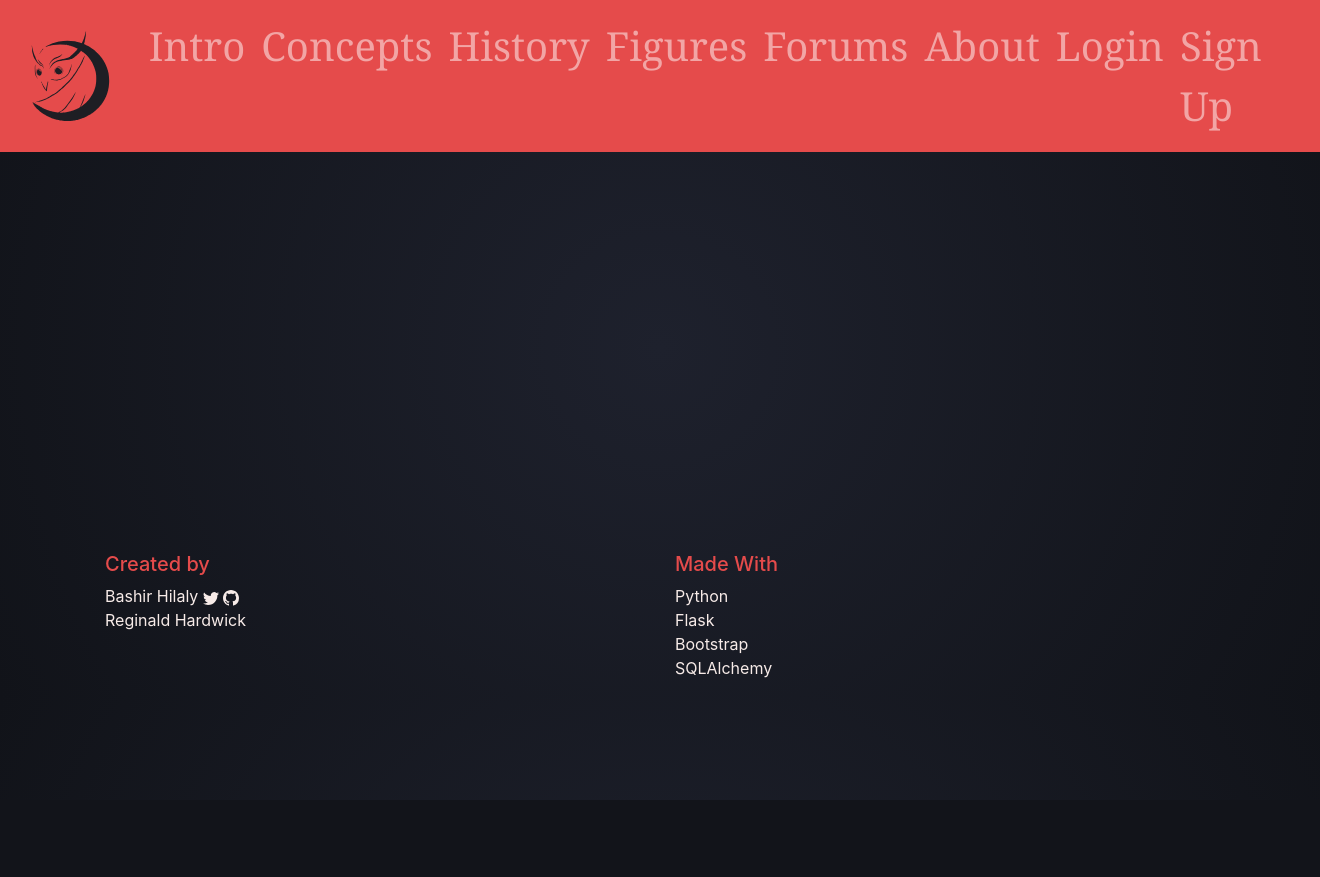
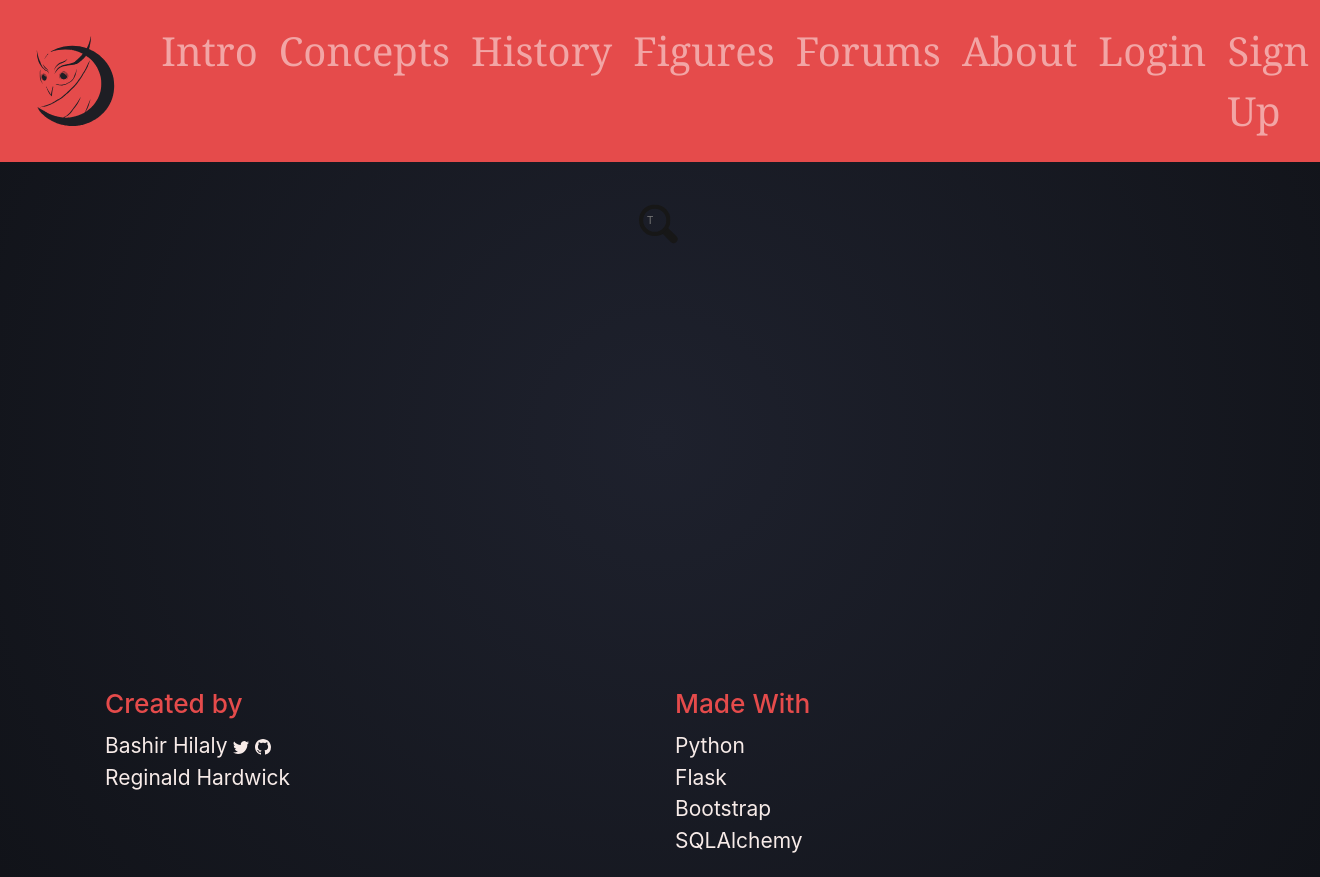
Before and after one commit to BashirHilaly/Gaiden, a Flask app: page /figures in a window 1320 px wide. Before the commit the page ends 800 px from the top, so only its background shows below. Run offline with Flask 2, Linux system fonts and the light colour scheme; data that the repository does not hold is empty; some libraries are stand-ins or nearby versions.

Commit message:
Final (I Think)

```diff
--- a/main.py
+++ b/main.py
@@ -1,6 +1,9 @@
 from website import create_app
+
 
 app = create_app()
 
+
+
 if __name__ == '__main__':
     app.run(debug=True)
--- a/website/templates/base.html
+++ b/website/templates/base.html
@@ -3,6 +3,7 @@
     <head>
         <meta charset="UTF-8" />
         <meta name="viewport" content="width=device-width, initial-scale=1">
+        <html lang="en"></html>
 
     <link
       rel="stylesheet"
@@ -16,7 +17,7 @@
       crossorigin="anonymous"
     />
 
-    <link href="css/style.css" rel="stylesheet">
+
 
     <title>{% block title %}Gaiden{% endblock %}</title>
 
--- a/website/templates/concepts.html
+++ b/website/templates/concepts.html
@@ -227,7 +227,7 @@
 
     <div class="hero-inner" id="section-0">
       <figure></figure>
-      <h2 class="hero__title" style="color: #E54B4B;">Logic</h2>
+      <h2 class="hero__title" style="color: #1d212b;">Logic</h2>
     </div>
 
     <div class="card" style="background-color: transparent; border-color: transparent;">
@@ -258,7 +258,7 @@
 <section class="hero">
     <div class="hero-inner" id="section-1">
       <figure></figure>
-      <h2 class="hero__title" style="color: #1d212b;">Metaphysics</h2>
+      <h2 class="hero__title" style="color: #E54B4B;">Metaphysics</h2>
     </div>
 
     <div class="card" style="background-color: transparent; border-color: transparent; ">
--- a/website/templates/figures.html
+++ b/website/templates/figures.html
@@ -251,7 +251,169 @@
     transform: none;
   }
 
+  * {
+    border: 0;
+    box-sizing: border-box;
+    margin: 0;
+    padding: 0;
+  }
+  :root {
+    font-size: calc(16px + (24 - 16)*(100vw - 320px)/(1920 - 320));
+  }
+
+  button, input {
+    font: 1em Hind, sans-serif;
+    line-height: 1.5em;
+  }
+  input {
+    color: #171717;
+  }
+  .search-bar {
+    display: flex;
+  }
+
+  .search-bar input,
+  .search-btn,
+  .search-btn:before,
+  .search-btn:after {
+    transition: all 0.25s ease-out;
+  }
+  .search-bar input,
+  .search-btn {
+    width: 3em;
+    height: 3em;
+  }
+  .search-bar input:invalid:not(:focus),
+  .search-btn {
+    cursor: pointer;
+  }
+  .search-bar,
+  .search-bar input:focus,
+  .search-bar input:valid  {
+    width: 100%;
+  }
+  .search-bar input:focus,
+  .search-bar input:not(:focus) + .search-btn:focus {
+    outline: transparent;
+  }
+  .search-bar {
+    margin: auto;
+    padding: 1.5em;
+    justify-content: center;
+    max-width: 30em;
+  }
+  .search-bar input {
+    background: transparent;
+    border-radius: 1.5em;
+    box-shadow: 0 0 0 0.4em #171717 inset;
+    padding: 0.75em;
+    transform: translate(0.5em,0.5em) scale(0.5);
+    transform-origin: 100% 0;
+    -webkit-appearance: none;
+    -moz-appearance: none;
+    appearance: none;
+  }
+  .search-bar input::-webkit-search-decoration {
+    -webkit-appearance: none;
+  }
+  .search-bar input:focus,
+  .search-bar input:valid {
+    background: #fff;
+    border-radius: 0.375em 0 0 0.375em;
+    box-shadow: 0 0 0 0.1em #d9d9d9 inset;
+    transform: scale(1);
+  }
+  .search-btn {
+    background: #171717;
+    border-radius: 0 0.75em 0.75em 0 / 0 1.5em 1.5em 0;
+    padding: 0.75em;
+    position: relative;
+    transform: translate(0.25em,0.25em) rotate(45deg) scale(0.25,0.125);
+    transform-origin: 0 50%;
+  }
+  .search-btn:before,
+  .search-btn:after {
+    content: "";
+    display: block;
+    opacity: 0;
+    position: absolute;
+  }
+  .search-btn:before {
+    border-radius: 50%;
+    box-shadow: 0 0 0 0.2em #f1f1f1 inset;
+    top: 0.75em;
+    left: 0.75em;
+    width: 1.2em;
+    height: 1.2em;
+  }
+  .search-btn:after {
+    background: #f1f1f1;
+    border-radius: 0 0.25em 0.25em 0;
+    top: 51%;
+    left: 51%;
+    width: .75em;
+    height: .25em;
+    transform: translate(0.2em,0) rotate(45deg);
+    transform-origin: 0 50%;
+  }
+  .search-btn span {
+    display: inline-block;
+    overflow: hidden;
+    width: 1px;
+    height: 1px;
+  }
+
+  /* Active state */
+  .search-bar input:focus + .search-btn,
+  .search-bar input:valid + .search-btn {
+    background: #E54B4B;
+    border-radius: 0 0.375em 0.375em 0;
+    transform: scale(1);
+  }
+  .search-bar input:focus + .search-btn:before,
+  .search-bar input:focus + .search-btn:after,
+  .search-bar input:valid + .search-btn:before,
+  .search-bar input:valid + .search-btn:after {
+    opacity: 1;
+  }
+  .search-bar input:focus + .search-btn:hover,
+  .search-bar input:valid + .search-btn:hover,
+  .search-bar input:valid:not(:focus) + .search-btn:focus {
+    background: #E54B4B;
+  }
+  .search-bar input:focus + .search-btn:active,
+  .search-bar input:valid + .search-btn:active {
+    transform: translateY(1px);
+  }
+
+  @media screen and (prefers-color-scheme: dark) {
+    input {
+      color: #f1f1f1;
+    }
+
+    .search-bar input {
+      box-shadow: 0 0 0 0.4em #f1f1f1 inset;
+    }
+    .search-bar input:focus,
+    .search-bar input:valid {
+      background: #3d3d3d;
+      box-shadow: 0 0 0 0.1em #3d3d3d inset;
+    }
+    .search-btn {
+      background: #f1f1f1;
+    }
+  }
+
 </style>
+
+<section class="container" style="margin-left: auto; margin-right: auto;">
+  <form method="POST" class="search-bar">
+    <input placeholder="Type anything." name="search" id="search" type="search" pattern=".*\S.*" required>
+    <button class="search-btn" type="submit">
+      <span>Search</span>
+    </button>
+  </form>
+</section>
 
 
 <div class="container-fluid" style="max-width: 1880px;">
--- a/website/templates/forums.html
+++ b/website/templates/forums.html
@@ -74,7 +74,9 @@
       scrollbar-width: none;
     }
 
+
 </style>
+
 
 {% for post in Post[::-1] %}
     {% set id = post.user_id - 1 %}
--- a/website/templates/sign_up.html
+++ b/website/templates/sign_up.html
@@ -1,10 +1,12 @@
 {% extends "base.html" %}{% block title %}Sign Up{% endblock %}
 
 {% block header %}
-<div class="jumbotron jumbotron-fluid" style="position: relative; background-color: #E54B4B; height: 100px">
+<div class="jumbotron jumbotron-fluid" style="padding-top: -5px; padding-bottom: 10px; position: relative; background-color: #E54B4B; height: 100px;">
 
   <div class="container">
-    <header style="position: relative; margin-top: -70px; text-align: center; color: #F7EBE8; font-family: Georgia; font-size: 100px">Gaiden</header>
+     <a class="none" style="color: transparent !important;" href="/">
+        <header style="position: relative; margin-top: -70px; text-align: center; color: #F7EBE8; font-family: Georgia; font-size: 80px">Gaiden</header>
+    </a>
   </div>
 </div>
 {% endblock %}
--- a/website/views.py
+++ b/website/views.py
@@ -4,8 +4,11 @@ from .models import Post, Comment, User, Figures
 from . import db
 from nltk.tokenize import sent_tokenize
 import os
+from flask import send_from_directory
 
 
+
+# Uncomment below for figure downloads
 #from selenium import webdriver
 #from webdriver_manager.chrome import ChromeDriverManager
 #from selenium.common.exceptions import NoSuchElementException
@@ -38,7 +41,6 @@ def home():
 
     quote_index = random.randint(0, 24999)
 
-    # TODO change this repo to this project's PATH
     quote = random_line('website/quote_library/quotes.csv', quote_index)
     author = random_line('website/quote_library/authors.csv', quote_index)
 
@@ -104,9 +106,26 @@ def forums():
     return render_template("forums.html", User=db.session.query(User), user=current_user, Post=db.session.query(Post), Comment=db.session.query(Comment))
 
 
-@views.route('/figures')
+@views.route('/figures', methods=['GET', 'POST'])
 def figures():
-    return render_template("figures.html", user=current_user, Figures=db.session.query(Figures))
+
+    #initial list of figures
+    regular = db.session.query(Figures)
+
+    # if search goes through
+    if request.method == 'POST':
+
+        search = request.form.get('search')
+
+        if search != None:
+            # search for similar in body paragraphs of all figures
+            figures = db.session.query(Figures).filter(Figures.body.like('%' + search + '%')).all()
+
+            # return new list order
+            return render_template("figures.html", user=current_user, Figures=figures)
+
+
+    return render_template("figures.html", user=current_user, Figures=regular)
 
 @views.route('/figures/<person>')
 def specific_figures(person):
@@ -115,6 +134,7 @@ def specific_figures(person):
     text = figure.body
     body = sent_tokenize(text)
 
+    # Splits body of text into paragraphs for readability
     paragraphs = [body[i * 10:(i + 1) * 10] for i in range((len(body) + 10 - 1) // 10 )]
 
 
@@ -173,6 +193,10 @@ def timeline():
     grabInfo(wikipedia)
     """
 
+    return render_template('timeline.html', user=current_user)
 
-
-    return render_template('timeline.html', user=current_user)
+# Favicon
+@views.route('/favicon.ico')
+def favicon():
+    return send_from_directory(os.path.join(views.root_path, 'static'),
+                               'favicon.ico', mimetype='image/vnd.microsoft.icon')
```
Also changed, not shown: website/templates/about.html (+49 -1 lines), website/templates/css/style.css (+2 -50 lines), website/templates/figure.html (+3 -2 lines), website/templates/home.html (+14 -9 lines), website/templates/intro.html (+8 -3 lines), website/__init__.py (line endings or trailing spaces), website/static/bashirpic.jpg (renamed from website/templates/images/bashirpic.jpg), website/static/favicon.ico (added), website/static/logo.jpg (renamed from website/templates/images/logo.jpg).
